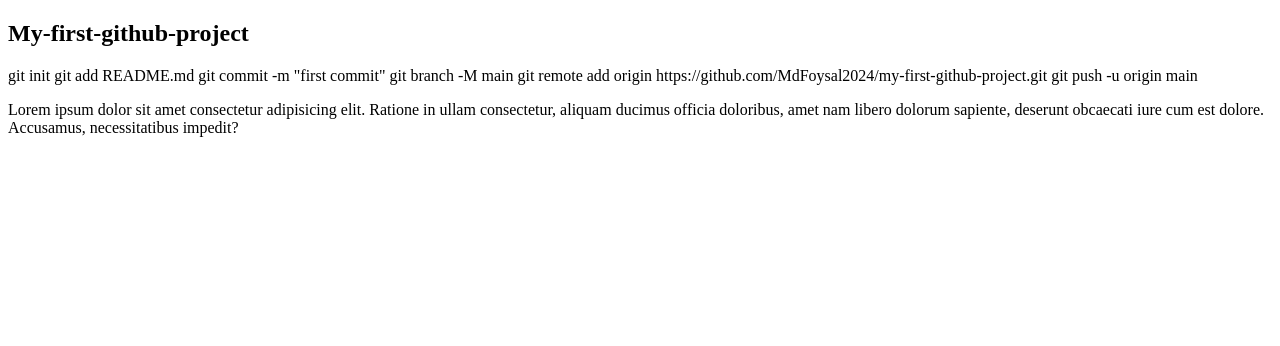
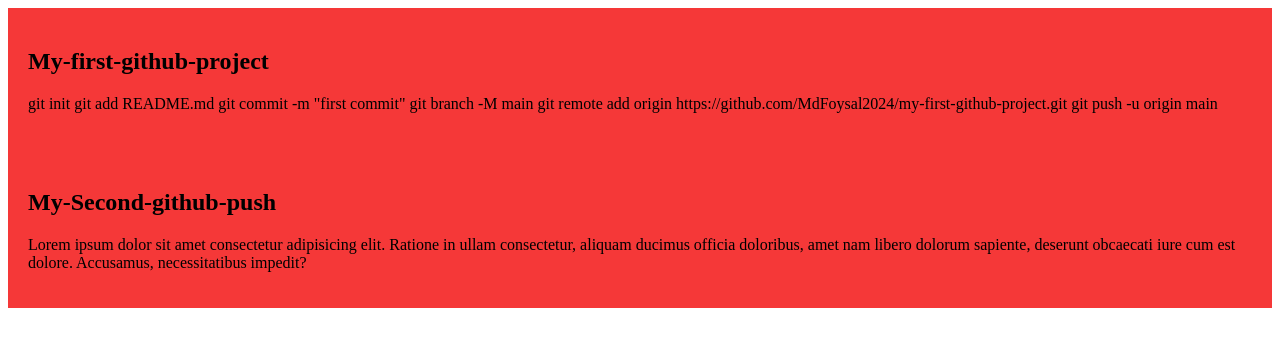
Before and after one commit to MdFoysal2024/my-first-github-project, a plain HTML site: page index.html in a window 1280 px wide. Drawn offline with Linux system fonts and the light colour scheme.

Commit message:
my third commit

```diff
--- a/index.html
+++ b/index.html
@@ -5,9 +5,11 @@
     <meta charset="UTF-8">
     <meta name="viewport" content="width=device-width, initial-scale=1.0">
     <title>my-first-github-project</title>
+    <link rel="stylesheet" href="styles/blog.css">
 </head>
 
 <body>
+    <div>
         <h2>My-first-github-project</h2>
         <p> git init
             git add README.md
@@ -16,9 +18,13 @@
             git remote add origin https://github.com/MdFoysal2024/my-first-github-project.git
             git push -u origin main
         </p>
+    </div>
+    <div>
+        <h2>My-Second-github-push</h2>
         <p>Lorem ipsum dolor sit amet consectetur adipisicing elit. Ratione in ullam consectetur, aliquam ducimus officia
             doloribus, amet nam libero dolorum sapiente, deserunt obcaecati iure cum est dolore. Accusamus, necessitatibus
             impedit?</p>
+    </div>
 </body>
 
 </html>
--- /dev/null
+++ b/styles/blog.css
@@ -0,0 +1,4 @@
+div{
+    background-color: rgb(245, 56, 56);
+    padding: 20px;
+}
```
Lines whose indentation alone changed are shown as unchanged.
